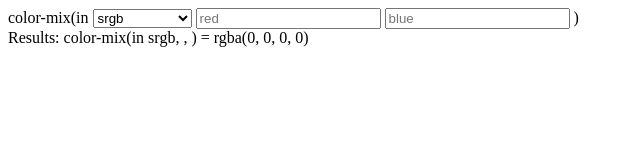
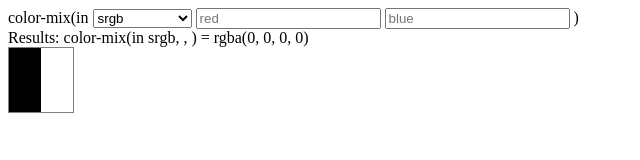
Before and after one commit to Jenna1337/jenna1337.github.io, a plain HTML site: page tools/CSSColorMixCalculator.html in a window 1280 px wide. Shown: the whole page, without its empty margins (0-640 px from the left). Drawn offline with Linux system fonts and the light colour scheme.

Commit message:
add b/w bg to swatch in CSSColorMixCalculator

```diff
--- a/tools/CSSColorMixCalculator.html
+++ b/tools/CSSColorMixCalculator.html
@@ -5,9 +5,26 @@
 <meta name="viewport" content="width=device-width, initial-scale=1.0">
 <title>CSS color-mix Calculator</title>
 <style>
+.swatchContainer {
+	--swatchSize: 4em;
+	--swatchPaddingSize: 1ex;
+	position: relative;
+	border: 1px solid gray;
+	height: var(--swatchSize);
+	width: var(--swatchSize);
+}
+.fakebg {
+	height: var(--swatchSize);
+	width: calc(var(--swatchSize) / 2);
+	position: absolute;
+	z-index: 1;
+}
 #resultSwatch {
-	height: 2em;
-	width: 2em;
+	height: calc(var(--swatchSize) - var(--swatchPaddingSize) * 2);
+	width: calc(var(--swatchSize) - var(--swatchPaddingSize) * 2);
+	z-index: 10;
+	position: absolute;
+	inset: var(--swatchPaddingSize);
 }
 </style>
 <script>
@@ -77,6 +94,10 @@ with <option value="$1">$1</option>\n
 <div id="result">
 Result:
 </div>
+<div class="swatchContainer">
+<div style="background-color: black; left: 0;" class="fakebg"></div>
+<div style="background-color: white; right: 0;" class="fakebg"></div>
 <div id="resultSwatch"></div>
+</div>
 </body>
 </html>
```
